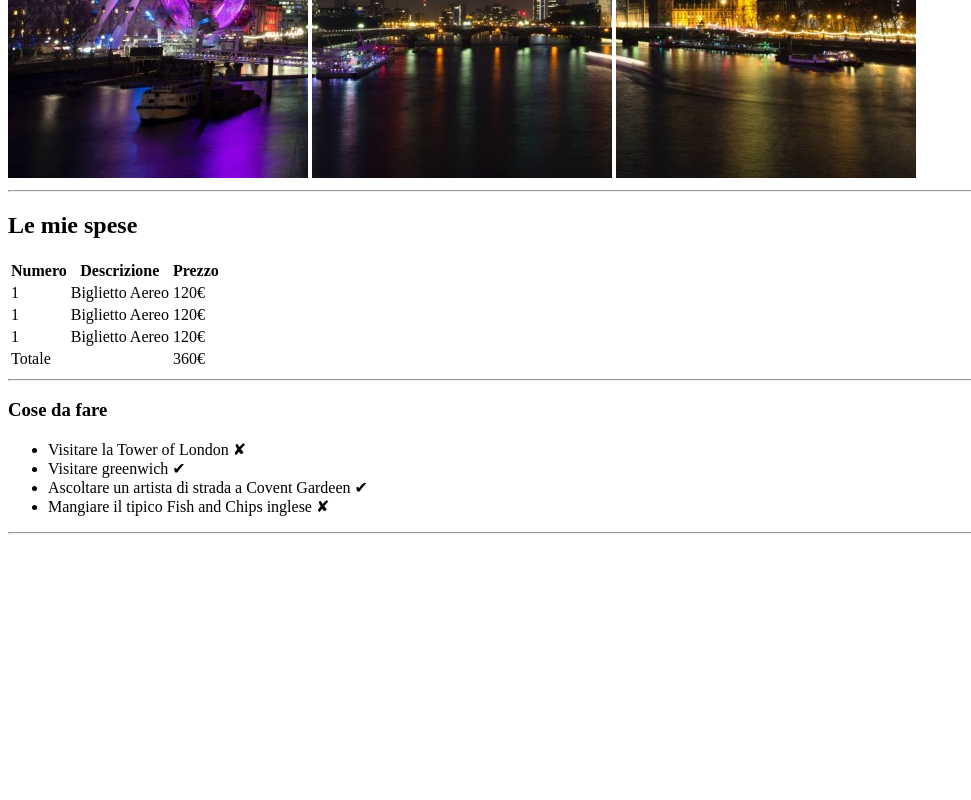
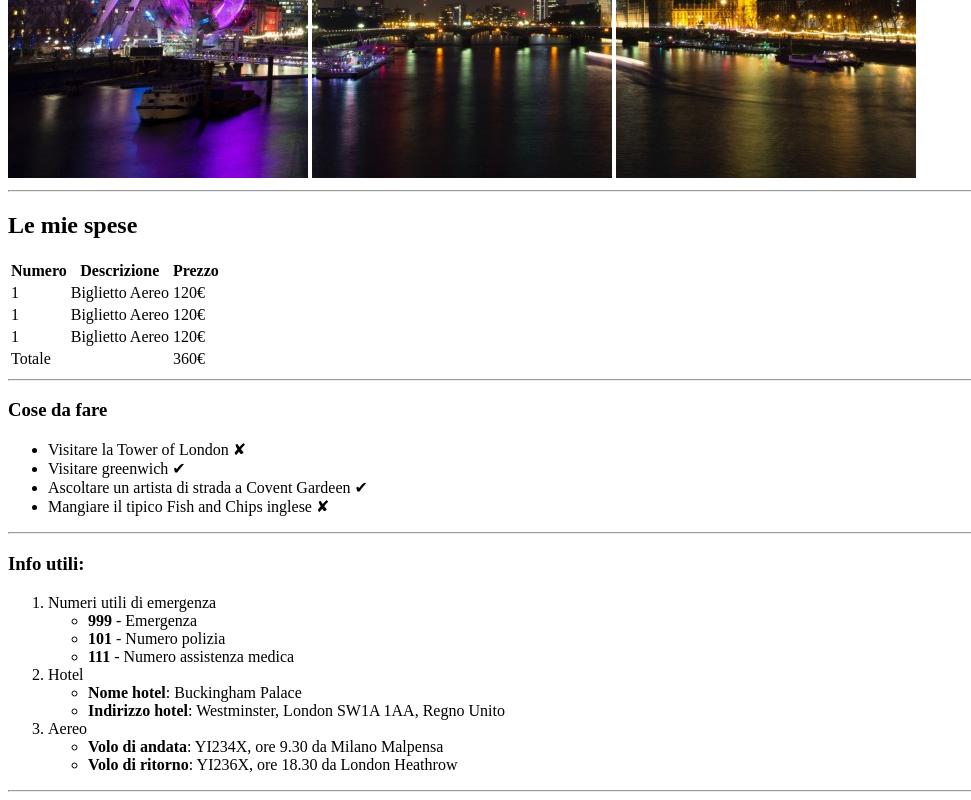
Before and after one commit to DaviCau/html-london-trip, a plain HTML site: page index.html in a window 1280 px wide. Shown: the part 502-1302 px from the top of the page, without its empty margins (0-971 px from the left). Before the commit the page ends 1044 px from the top, so only its background shows below. Drawn offline with Linux system fonts and the light colour scheme.

Commit message:
aggiunte info

```diff
--- a/index.html
+++ b/index.html
@@ -68,5 +68,35 @@
         </section>
         <!-- /Cose da fare -->
 
+        <!-- Info -->
+        <section>
+            <h3>Info utili:</h3>
+            <ol>
+                <li>
+                    Numeri utili di emergenza
+                    <ul>
+                        <li><strong>999</strong> - Emergenza</li>
+                        <li><strong>101</strong> - Numero polizia</li>
+                        <li><strong>111</strong> - Numero assistenza medica</li>
+                    </ul>
+                </li>
+                <li>
+                    Hotel
+                    <ul>
+                        <li><strong>Nome hotel</strong>: Buckingham Palace</li>
+                        <li><strong>Indirizzo hotel</strong>: Westminster, London SW1A 1AA, Regno Unito</li>
+                    </ul>
+                </li>
+                <li>
+                    Aereo
+                    <ul>
+                        <li><strong>Volo di andata</strong>: YI234X, ore 9.30 da Milano Malpensa</li>
+                        <li><strong>Volo di ritorno</strong>: YI236X, ore 18.30 da London Heathrow</li>
+                    </ul>
+                </li>
+            </ol>
+            <hr>
+        </section>
+        <!-- /Info -->
     </body>
 </html>
```
